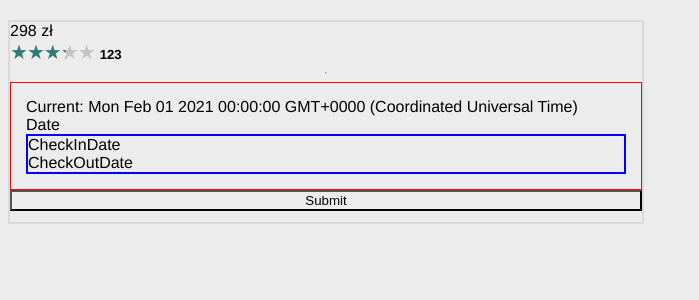
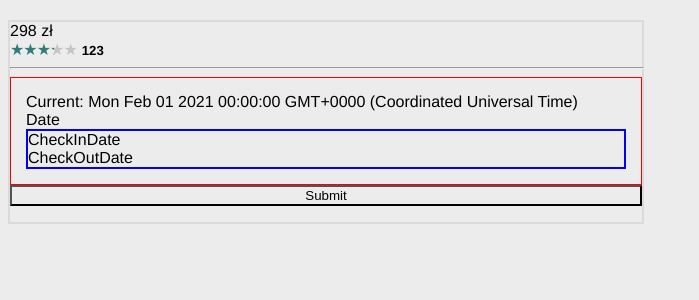
Before and after one commit to ArSo77/rezerwacja-terminu, a Vue app: page / in a window 1280 px wide. Shown: the top 300 px of the page, without its empty margins (0-699 px from the left). Built offline with nearby package versions, Linux system fonts and the light colour scheme.

Commit message:
add styles

```diff
--- a/src/styles/scss/_star.scss
+++ b/src/styles/scss/_star.scss
@@ -1,5 +1,5 @@
 :root{
-    --star-size: 20px;
+    --star-size: 1rem;
     --star-color: rgb(47,124,120);
     --star-background: rgb(196,196,196);
 }
--- a/src/styles/scss/_variables.scss
+++ b/src/styles/scss/_variables.scss
@@ -6,6 +6,7 @@
     --text: #9E9E9E;
     --text-light: #DBD7D5;
     --text-disabled: #D1D2D4;
+    --not-available: #acacac;
 
     --text-header: #484848;
 
--- a/src/styles/scss/main.scss
+++ b/src/styles/scss/main.scss
@@ -1,2 +1,7 @@
 @import 'variables';
 @import 'star';
+
+hr{
+    width: 100%;
+    color: var(--bg)
+}
```
